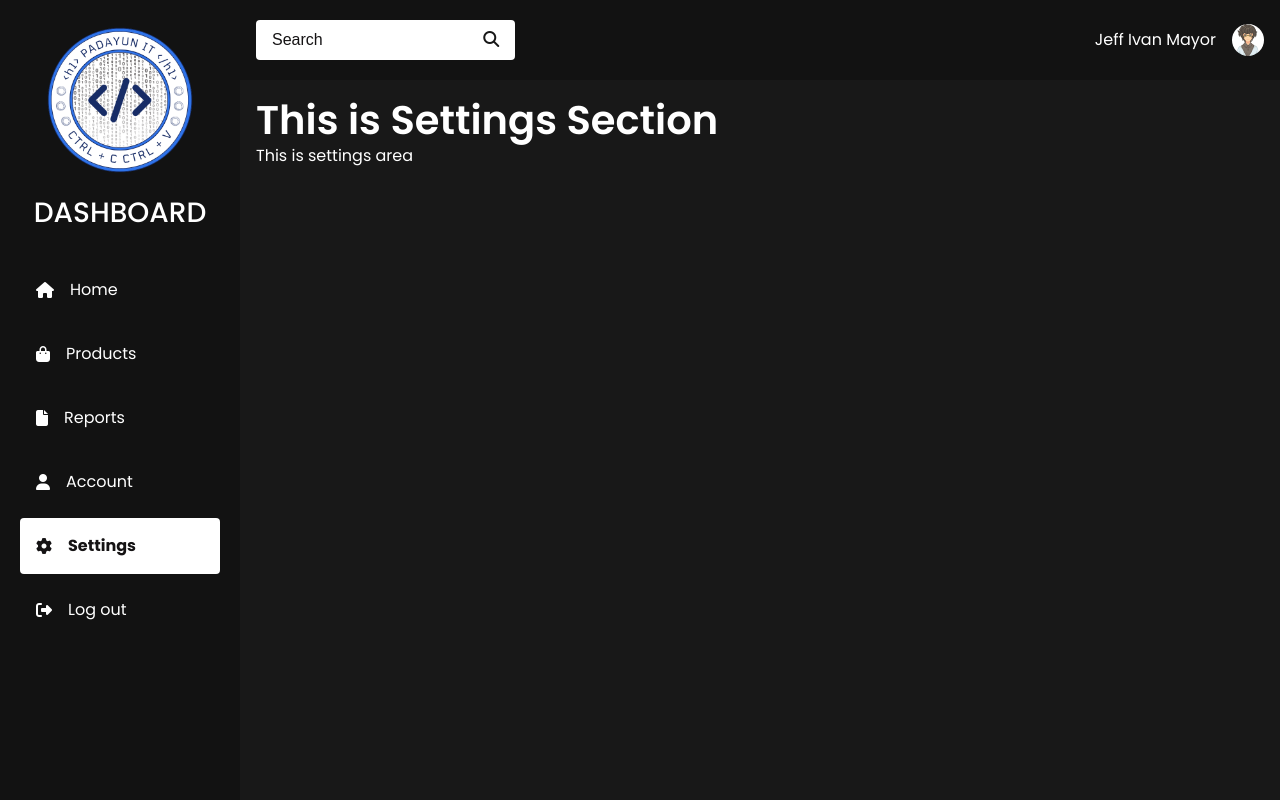
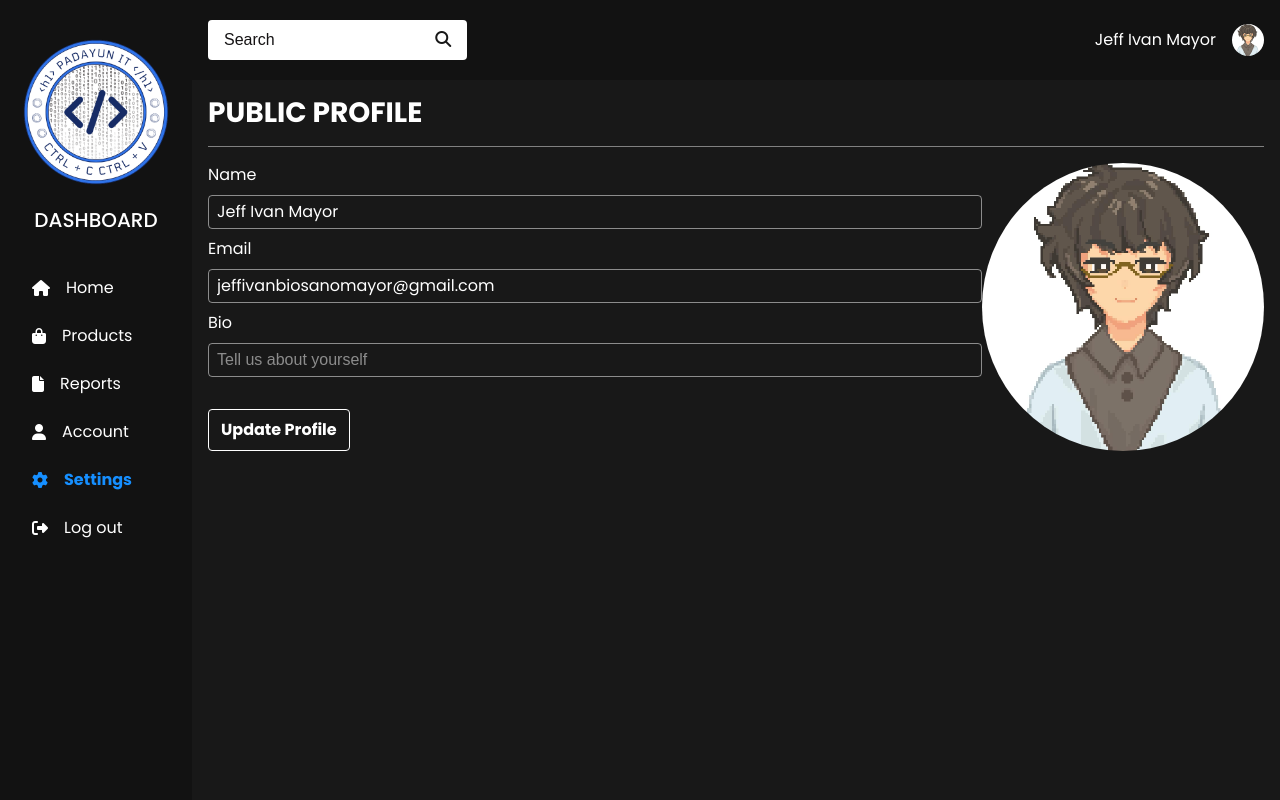
Before and after one commit to oneetnwt/IPT, a PHP site: page /dashboard/settings.html in a window 1280 px wide. Run offline with PHP 8.4, Linux system fonts and the light colour scheme; some libraries are stand-ins or nearby versions.

Commit message:
Added content to every pages

```diff
--- a/dashboard/settings.html
+++ b/dashboard/settings.html
@@ -1,19 +1,19 @@
 <!DOCTYPE html>
 <html lang="en">
+
 <head>
   <meta charset="UTF-8" />
   <meta name="viewport" content="width=device-width, initial-scale=1.0" />
   <link rel="stylesheet" href="styles/styles.css" />
   <link rel="icon" href="../assets/padayunITLogo.png" />
   <!-- Bootstrap CSS -->
-    <link
-      rel="stylesheet"
-      href="https://cdn.jsdelivr.net/npm/bootstrap@5.3.3/dist/css/bootstrap.min.css"
-    />
+  <link rel="stylesheet" href="https://cdn.jsdelivr.net/npm/bootstrap@5.3.3/dist/css/bootstrap.min.css" />
   <title>Dashboard</title>
 </head>
+
 <body>
   <div class="sidebar">
+    <div style="display: flex; flex-direction: column; position: fixed; gap: 2rem !important;">
       <div class="head">
         <img src="../assets/padayunITLogo.png" />
         <h1>Dashboard</h1>
@@ -23,9 +23,7 @@
           <a href="dashboard.html"><i class="fa-solid fa-house"></i> Home</a>
         </li>
         <li>
-          <a href="products.html"
-            ><i class="fa-solid fa-bag-shopping"></i> Products</a
-          >
+          <a href="products.html"><i class="fa-solid fa-bag-shopping"></i> Products</a>
         </li>
         <li>
           <a href="reports.html"><i class="fa fa-file"></i> Reports</a>
@@ -41,6 +39,7 @@
         </li>
       </ul>
     </div>
+  </div>
   <div class="main-content">
     <div class="topbar">
       <div class="search">
@@ -53,14 +52,25 @@
       </div>
     </div>
     <div class="content">
-        <h1>This is Settings Section</h1>
-        <p>This is settings area</p>
+      <h3
+        style="margin: 0 !important; text-transform: uppercase; font-weight: 700; border-bottom: 1px solid grey; margin-bottom: 1rem !important; padding-bottom: 1rem !important;">
+        Public Profile</h3>
+      <div class="settings">
+        <div class="update-profile">
+          <label for="name">Name</label>
+          <input type="text" value="Jeff Ivan Mayor" id="name">
+          <label for="email">Email</label>
+          <input type="text" value="jeffivanbiosanomayor@gmail.com" id="email">
+          <label for="bio">Bio</label>
+          <input type="text" placeholder="Tell us about yourself" id="bio">
+          <button type="submit">Update Profile</button>
+        </div>
+        <div class="image-hover"></div>
+      </div>
     </div>
   </div>
   <!-- Icon -->
-    <script
-      src="https://kit.fontawesome.com/e2b033f311.js"
-      crossorigin="anonymous"
-    ></script>
+  <script src="https://kit.fontawesome.com/e2b033f311.js" crossorigin="anonymous"></script>
 </body>
+
 </html>
--- a/dashboard/styles/styles.css
+++ b/dashboard/styles/styles.css
@@ -13,19 +13,16 @@ body {
     background: #181818 !important;
     color: white !important;
     display: grid;
-    grid-template-columns: 15rem auto;
+    grid-template-columns: 12rem auto;
 }
 
 .sidebar {
     height: 100%;
     background: #121212;
-    padding: 20px !important;
+    align-items: center;
+    padding: 0 !important;
     display: flex;
     flex-direction: column;
-    gap: 2rem !important;
-    position: sticky;
-    top: 0;
-    align-self: start;
 }
 
 .head {
@@ -34,14 +31,15 @@ body {
     justify-content: center !important;
     align-items: center !important;
     gap: 1rem !important;
+    margin-top: 2rem !important;
 }
 
-.head > h1 {
-    font-size: 1.75rem;
+.head>h1 {
+    font-size: 1.25rem;
     text-transform: uppercase;
 }
 
-.head > img {
+.head>img {
     width: 10rem;
 }
 
@@ -49,11 +47,10 @@ ul {
     list-style: none;
     display: flex;
     flex-direction: column;
-    gap: 0.5rem !important;
 }
 
 li {
-    padding: 1rem !important;
+    padding: 0.75rem 1rem !important;
     width: 100% !important;
     height: auto;
     border-radius: 0.25rem;
@@ -61,7 +58,11 @@ li {
 }
 
 li:hover:not(.active) {
-    background: #303030 !important;
+    color: #168FFF !important;
+}
+
+li:hover:last-child {
+    color: #F74141 !important;
 }
 
 a {
@@ -77,6 +78,9 @@ a {
     display: flex;
     justify-content: space-between;
     background: #121212;
+    position: sticky;
+    top: 0;
+    z-index: 999;
 }
 
 .search {
@@ -109,12 +113,12 @@ input::placeholder {
     align-items: center;
 }
 
-.user-profile > p {
+.user-profile>p {
     font-weight: 400;
     font-size: 1rem;
 }
 
-.user-profile > img {
+.user-profile>img {
     width: 2rem;
     height: 2rem;
     border-radius: 50%;
@@ -126,14 +130,13 @@ input::placeholder {
     height: auto;
 }
 
-.content > h1 {
+.content>h1 {
     font-weight: 600;
 }
 
 /* Active Class */
 .active {
-    background: #fff !important;
-    color: #151314 !important;
+    color: #168FFF !important;
     font-weight: bold !important;
 }
 
@@ -148,7 +151,8 @@ table {
     margin-top: 1rem !important;
 }
 
-th, td {
+th,
+td {
     padding: 0.5rem !important;
 }
 
@@ -159,6 +163,7 @@ th {
 
 td {
     background: #181818 !important;
+    color: #fff !important;
     transition: all 0.3s ease-in-out;
 }
 
@@ -177,10 +182,12 @@ tr:hover td {
 }
 
 .product-card img {
-    height: 180px; /* Adjust image size */
+    height: 180px;
+    /* Adjust image size */
     width: 100%;
-    object-fit: cover; /* Ensures the image maintains aspect ratio */
-  }
+    object-fit: cover;
+    /* Ensures the image maintains aspect ratio */
+}
 
 .product-card:hover {
     background: #303030 !important;
@@ -203,21 +210,22 @@ tr:hover td {
     justify-content: space-between;
 }
 
-.info > h5 {
+.info>h5 {
     font-weight: bold;
     font-size: 100%;
 }
 
-.info > p {
+.info>p {
     color: rgba(255, 255, 255, 0.5);
     font-size: 75%;
     overflow-y: hidden;
 }
 
-.card-body > h6 {
+.card-body>h6 {
     font-size: 0.80rem;
     font-weight: 400;
     font-family: sans-serif;
+    color: #00BA34;
 }
 
 .btn {
@@ -232,3 +240,71 @@ button.btn:hover {
     color: #121212;
     font-weight: bold;
 }
+
+.settings {
+    display: flex;
+    justify-content: space-between;
+
+}
+
+.update-profile {
+    display: flex;
+    flex-direction: column;
+    width: 75%;
+    gap: 0.5rem;
+
+    input {
+        padding: 0.25rem 0.5rem !important;
+        width: auto;
+        border: 1px solid rgba(255, 255, 255, 0.5);
+    }
+
+    input:focus {
+        outline: none;
+    }
+
+    input,
+    button {
+        background: inherit;
+        color: #fff;
+        border-radius: 0.25rem;
+    }
+
+    input::placeholder {
+        color: rgba(255, 255, 255, 0.5);
+    }
+
+    button {
+        margin-top: 1.5rem !important;
+        padding: 0.5rem 0.75rem !important;
+        border: 1px solid #fff;
+        font-weight: bold;
+        width: fit-content;
+        transition: all 0.2s ease-in-out;
+    }
+
+    button:hover {
+        background: #fff;
+        font-weight: bold;
+        color: #121212;
+    }
+}
+
+.image-hover {
+    width: 18rem !important;
+    /* Specify the width */
+    height: 18rem !important;
+    background-image: url(../../assets/profile.jpg);
+    /* Initial background image */
+    background-size: cover;
+    /* Cover the entire area of the element */
+    border-radius: 50%;
+    cursor: pointer;
+    transition: background-image 0.3s ease-in-out;
+    /* Smooth transition */
+}
+
+.image-hover:hover {
+    background-image: url(../../assets/profile-hover.png);
+    /* Change on hover */
+}
```
Also changed, not shown: dashboard/account.html (+13 -30 lines), dashboard/dashboard.html (+180 -51 lines), dashboard/products.html (+91 -19 lines), dashboard/reports.html (+102 -13 lines), assets/beagle_blanket.png (added), assets/beagle_ears.png (added), assets/beagle_stuff.png (added), assets/dashboard.img.png (added), assets/profile-hover.png (added), assets/tiger_stuff.png (added), assets/yotha_pj.png (added). Lines whose indentation alone changed are shown as unchanged.
